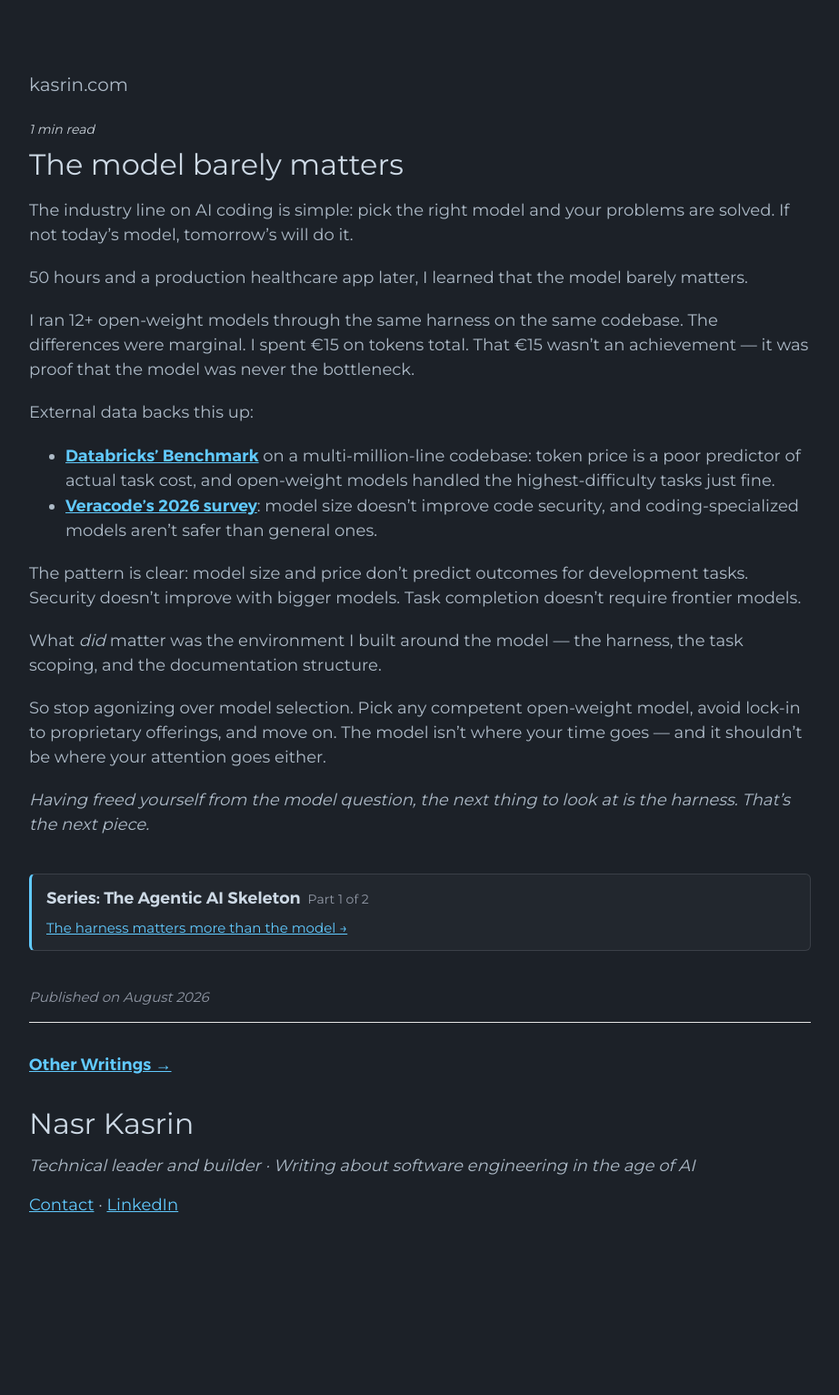
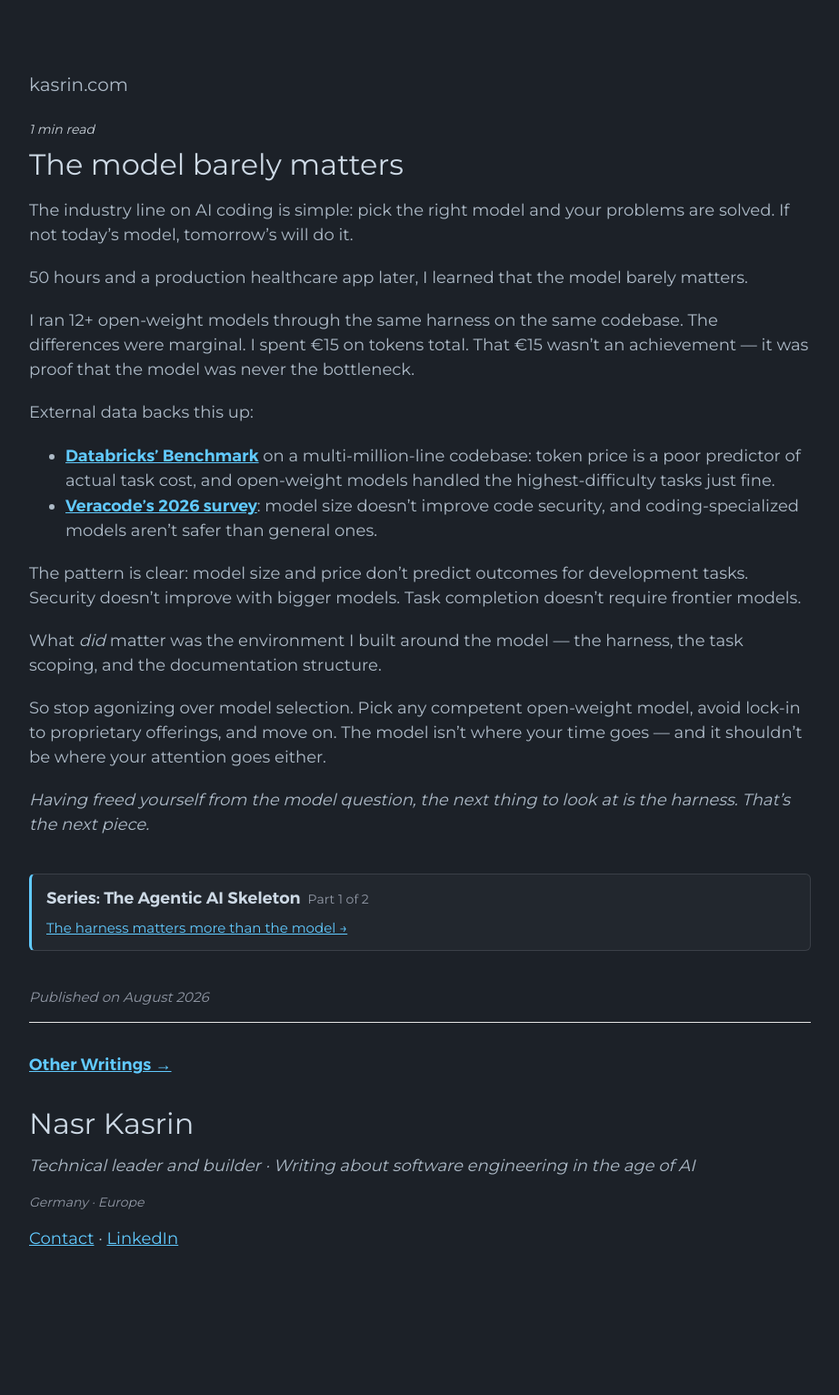
Before and after one commit to n42r/n42r.github.io, a Jekyll site: the page built from _posts/2026-08-30-the-model-barely-matters.md, in a window 1280 px wide. Shown: the whole page at 91% size, without its empty margins (178-1101 px from the left). Built offline with Jekyll 4.4.1, drawn with Linux system fonts in a browser that asks for light colours; before the commit the page ends 1496 px from its top, so only the background shows below that.

Commit message:
Cards: add an italic location line above the contact links
Add a location field from the config to both the homepage header card and
the post author card, shown as an italic muted line above the Contact /
LinkedIn links. Keep per-card spacing matching the surrounding rhythm.

```diff
--- a/_config.yml
+++ b/_config.yml
@@ -3,6 +3,7 @@ show_downloads: false
 theme: jekyll-theme-minimal
 title: Nasr Kasrin
 salutation: Dr.
+location: "Germany &middot; Europe"
 headline: "Technical leader and builder &middot; Writing about software engineering in the age of AI"
 roles:
 email: nasr.kasrin@gmail.com
--- a/_layouts/default.html
+++ b/_layouts/default.html
@@ -25,6 +25,10 @@
 
         {% if site.headline %}
 		    <h4>{{site.headline}}</h4>
+        {% endif %}
+
+        {% if site.location %}
+        <p class="location">{{ site.location }}</p>
         {% endif %}
 
         <div class="links">
--- a/_layouts/post.html
+++ b/_layouts/post.html
@@ -15,6 +15,9 @@ layout: plain
   <div class="post-author">
     <h2 class="name"><a href="{{ '/' | relative_url }}">{{ site.title }}</a></h2>
     <p class="headline">{{ site.headline }}</p>
+    {%- if site.location -%}
+    <p class="location">{{ site.location }}</p>
+    {%- endif -%}
     <div class="links">
       <a href="mailto:{{ site.email }}">Contact</a>
       <span class="sep">&middot;</span>
--- a/assets/css/style.scss
+++ b/assets/css/style.scss
@@ -80,6 +80,18 @@ header h4 {
   margin-top:14px;
   margin-bottom:14px;
   font-weight: 400;
+}
+
+/* location under a card's contact/linkedin line */
+.location {
+  color: #9299a6;
+  font-size: 14px;
+  font-style: italic;
+  margin: 5px 0 14px;
+}
+
+.post-author .location {
+  margin: 16px 0;
 }
 
 h3 {
```
